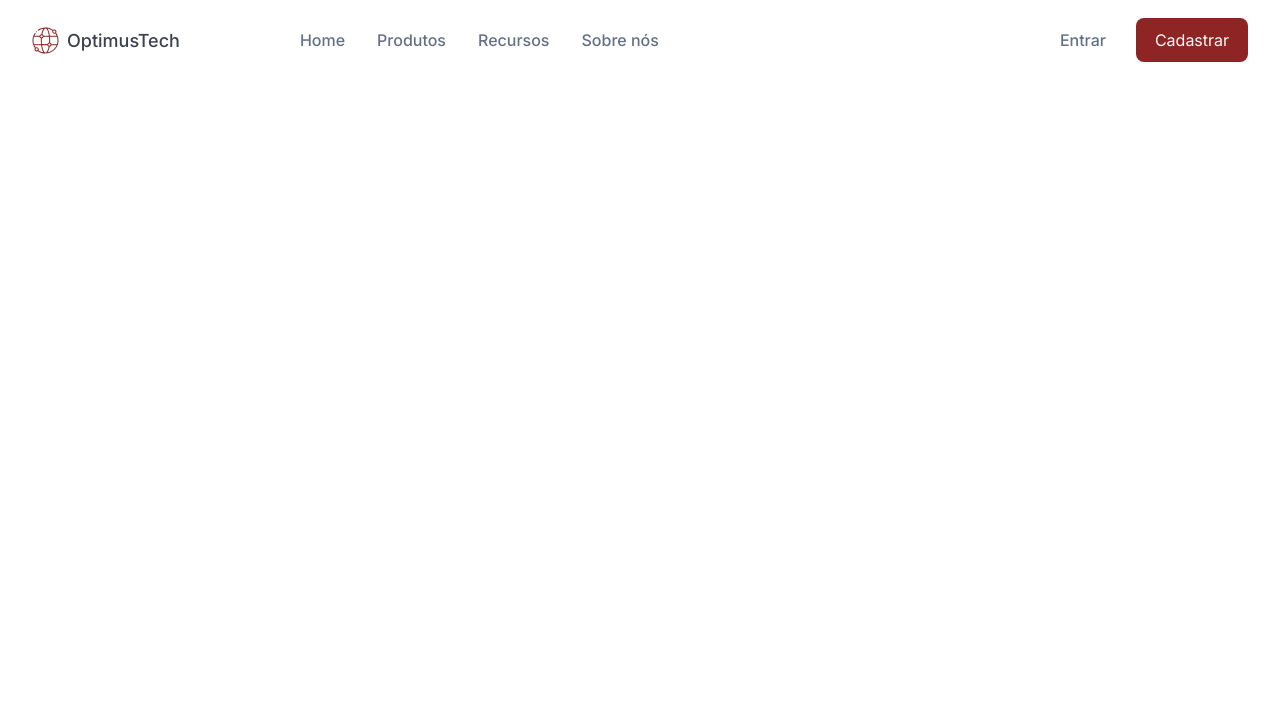
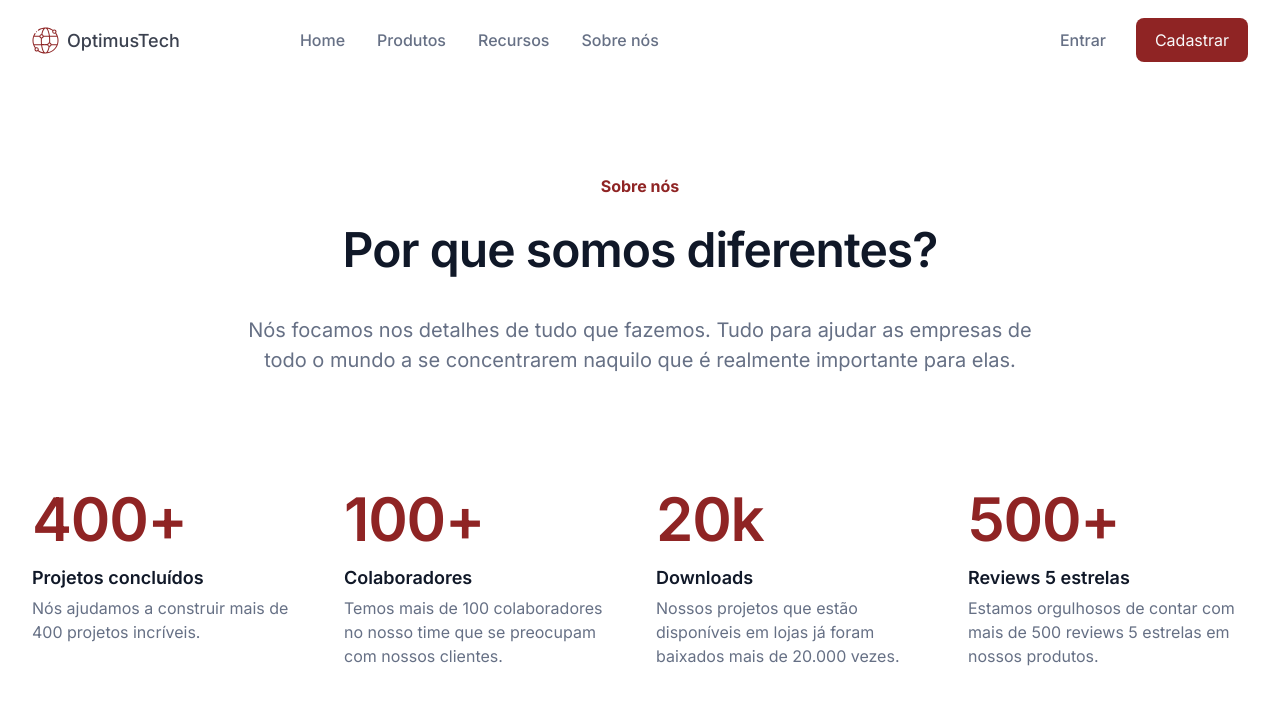
Before and after one commit to riandeoliveira/optimustech, a Next.js app: page / in a window 1280 px wide. Shown: the top 704 px of the page. Built offline with nearby package versions, Linux system fonts and the light colour scheme.

Commit message:
feat: create AboutUsArea component

```diff
--- /dev/null
+++ b/src/components/AboutUsArea/index.tsx
@@ -0,0 +1,33 @@
+import MetricItem from "components/MetricItem";
+import { metricItems } from "contents";
+import styles from "./styles.module.scss";
+
+const AboutUsArea = (): JSX.Element => {
+  return (
+    <section className={styles.section}>
+      <div className={styles.section_container}>
+        <div className={styles.heading}>
+          <h1 className={styles.title}>Sobre nós</h1>
+          <h2 className={styles.subtitle}>Por que somos diferentes?</h2>
+          <p className={styles.description}>
+            Nós focamos nos detalhes de tudo que fazemos. Tudo para ajudar as
+            empresas de todo o mundo a se concentrarem naquilo que é realmente
+            importante para elas.
+          </p>
+        </div>
+        <div className={styles.metrics}>
+          {metricItems.map(({ count, title, description }, i) => (
+            <MetricItem
+              count={count}
+              title={title}
+              description={description}
+              key={i}
+            />
+          ))}
+        </div>
+      </div>
+    </section>
+  );
+};
+
+export default AboutUsArea;
--- /dev/null
+++ b/src/components/AboutUsArea/styles.module.scss
@@ -0,0 +1,48 @@
+@use "../../styles" as *;
+
+.section {
+  display: flex;
+  justify-content: center;
+  padding: 0 1rem;
+}
+
+.section_container {
+  display: flex;
+  flex-direction: column;
+  gap: 6.75rem;
+  justify-content: center;
+  width: 76rem;
+}
+
+.heading {
+  align-items: center;
+  display: flex;
+  flex-direction: column;
+  text-align: center;
+}
+
+.title {
+  color: $primary-650;
+  font-size: 1rem;
+  font-weight: 700;
+}
+
+.subtitle {
+  color: $secondary-890;
+  font-size: 3rem;
+  font-weight: 600;
+  letter-spacing: -0.02em;
+  margin: 1.5rem 0 2.25rem;
+}
+
+.description {
+  color: $secondary-540;
+  font-size: 1.25rem;
+  line-height: 1.875rem;
+  max-width: 49.375rem;
+}
+
+.metrics {
+  display: flex;
+  gap: 2rem;
+}
--- a/src/components/index.ts
+++ b/src/components/index.ts
@@ -1,6 +1,8 @@
+import AboutUsArea from "./AboutUsArea";
 import Header from "./Header";
 import Main from "./Main";
 import MenuItem from "./MenuItem";
+import MetricItem from "./MetricItem";
 import Navbar from "./Navbar";
 
-export { Header, Main, MenuItem, Navbar };
+export { AboutUsArea, Header, MetricItem, Main, MenuItem, Navbar };
--- a/src/pages/index.tsx
+++ b/src/pages/index.tsx
@@ -1,10 +1,13 @@
-import { Header } from "components";
+import { AboutUsArea, Header, Main } from "components";
 import type { NextPage } from "next";
 
 const Home: NextPage = (): JSX.Element => {
   return (
     <>
       <Header />
+      <Main>
+        <AboutUsArea />
+      </Main>
     </>
   );
 };
```
